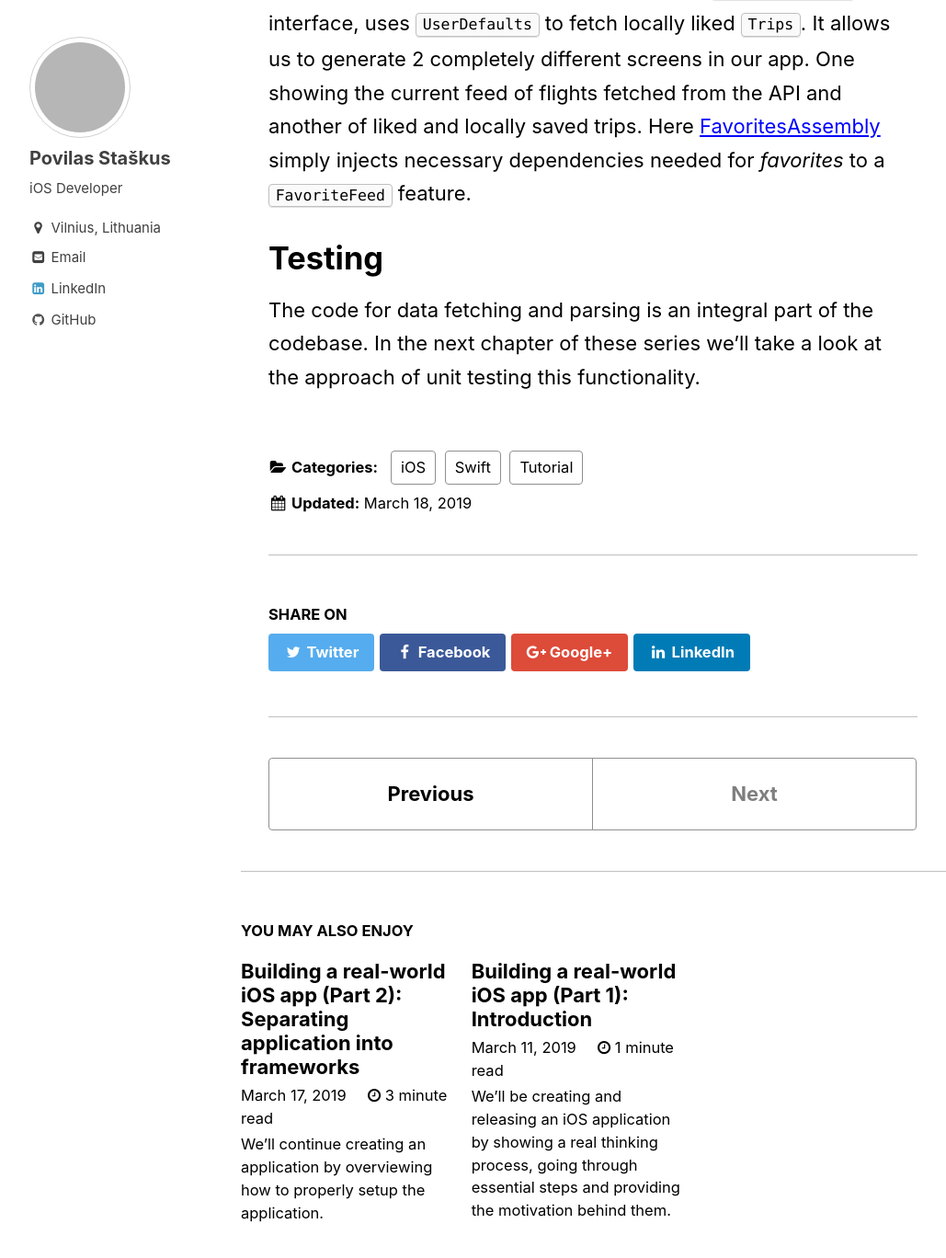
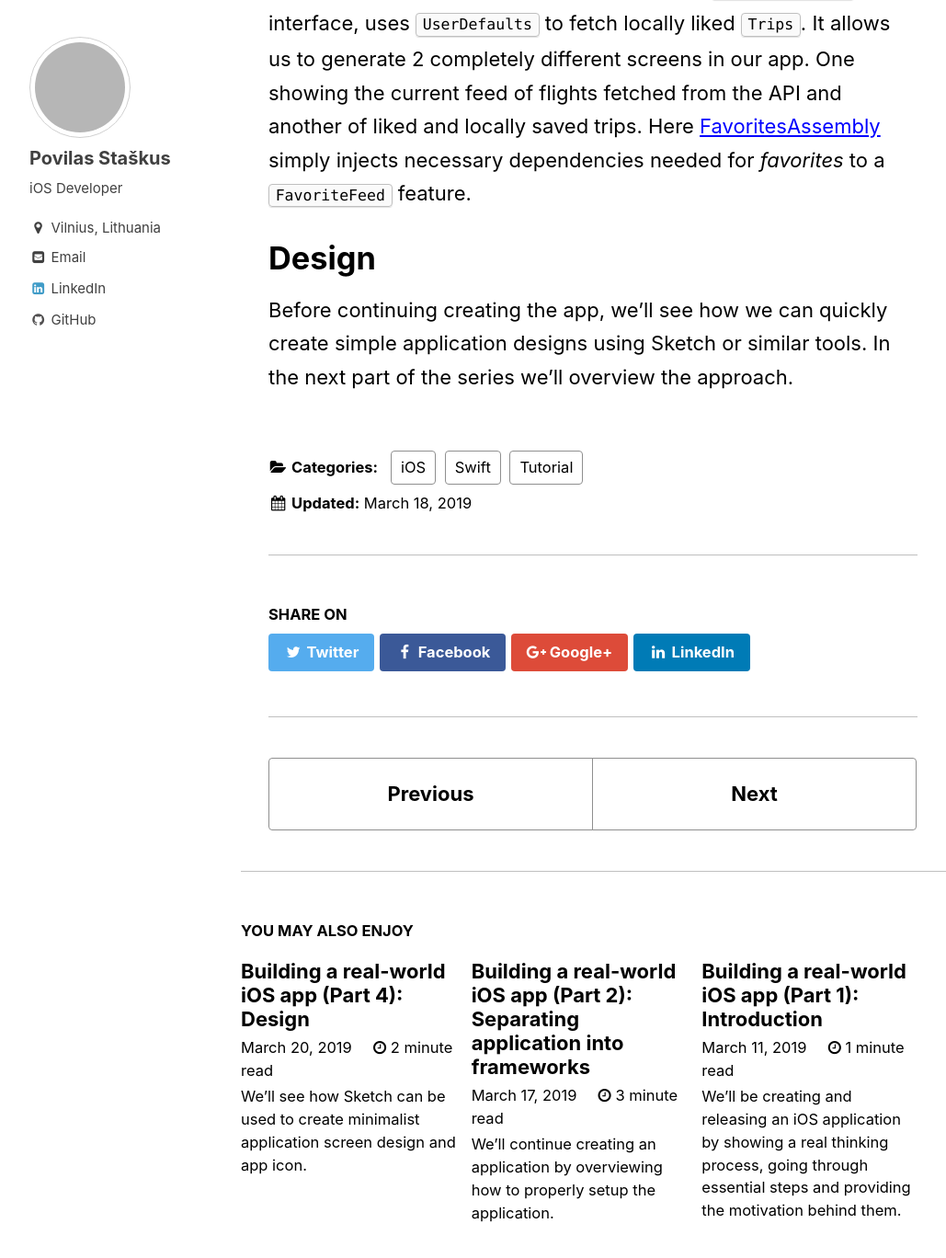
Before and after one commit to staskus/Blog, a Jekyll site: the page built from _posts/2019-03-18-aerogami_series_part_3.md, in a window 1280 px wide and 1400 px high, scrolled down 5710 px. Shown: the top 1368 px of the window at 92% size, without its empty margins (10-1039 px from the left). Built offline with Jekyll 4.4.1, drawn with Linux system fonts in a browser that asks for light colours; some of the changed lines change nothing that is shown; some of the changed text lies outside the part shown; grey boxes are pictures that could not be loaded.

Commit message:
aerogami_part_4

````diff
--- a/_posts/2019-03-18-aerogami_series_part_3.md
+++ b/_posts/2019-03-18-aerogami_series_part_3.md
@@ -1,5 +1,5 @@
 ---
-title: "Building a real-world iOS app (Part 3): Fetching and parsing the data from API"
+title: "Building a real-world iOS app (Part 3): Fetching and parsing data from API"
 date: 2019-03-18
 categories: [Tutorial, iOS, Swift]
 excerpt: In this part of the series we'll be fetching and parsing data from the backend using Alamofire and Codable.
@@ -147,6 +147,6 @@ public protocol TripRepository {
 
 Because our UI framework will only know about this protocol, we will be able to provide different types of implementations. [TripRepository](https://github.com/nitesuit/aerogami-ios/blob/bd558d5962e7d97300213ad6896ff8d1f548a074/TravelDataKit/Repositories/Trip/TripRepository.swift) implementation defined in `TravelDataKit` calls the `API` to fetch data and parses it using `Coadable`. However, [FavoriteTripRepository](https://github.com/nitesuit/aerogami-ios/blob/bd558d5962e7d97300213ad6896ff8d1f548a074/TravelDataKit/Repositories/Trip/FavoriteTripRepository.swift) which also implements `TripRepository` interface, uses `UserDefaults` to fetch locally liked `Trips`. It allows us to generate 2 completely different screens in our app. One showing the current feed of flights fetched from the API and another of liked and locally saved trips. Here [FavoritesAssembly](https://github.com/nitesuit/aerogami-ios/blob/bd558d5962e7d97300213ad6896ff8d1f548a074/TravelFeatureKit/Features/Favorites/FavoritesAssembly.swift) simply injects necessary dependencies needed for _favorites_ to a `FavoriteFeed` feature.
 
-# Testing
+# Design
 
-The code for data fetching and parsing is an integral part of the codebase. In the next chapter of these series we'll take a look at the approach of unit testing this functionality.
+Before continuing creating the app, we'll see how we can quickly create simple application designs using Sketch or similar tools. In the next part of the series we'll overview the approach.
--- /dev/null
+++ b/_posts/2019-03-20-aerogami_series_part_4.md
@@ -0,0 +1,60 @@
+---
+title: "Building a real-world iOS app (Part 4): Design"
+date: 2019-03-20
+categories: [Tutorial, iOS, Swift]
+excerpt: We'll see how Sketch can be used to create minimalist application screen design and app icon.
+---
+
+User experience (UX) and design is an integral part of any application. As a developer, I don't have much knowledge or "feeling" towards good looking designs. Moreover, truly great user experience requires many iterations of development and feedback. In this part we'll see how we can take example from Apple's mobile apps and design guidelines to create a familiar looking application.
+
+# Colors
+
+We'll begin to design by choosing the color palette of our application. One of the best ways to ensure familiarity and simplicity of the app is to have consistent colors throughout the application. I found it a great advice to limit yourself to 1 or 2 colors.
+
+There are a few tools online to generate color palettes so the colors would fit together nicely.
+
+Chosen colors should be put in a common place so it could be easily accessible.
+
+```swift
+struct Theme {
+    static let primary = UIColor(red: 255/255, green: 82/255, blue: 82/255, alpha: 1.0)
+    static let primaryLight = Theme.primary.withAlphaComponent(0.9)
+    static let backgroundColor = UIColor(red: 239/255, green: 239/255, blue: 244/255, alpha: 1.0)
+}
+```
+
+# UI
+
+Apple provides great resources for getting started. [Human Interface Guidelines](https://developer.apple.com/design/human-interface-guidelines/) is a great starting point for understanding the thinking behind Apple's choices as well as their preferences. Users have certain expectations and habits when using any application and it's important not to distract them with an unexpected behavior.
+
+We'll take the inspiration from already existing _AppStore_ app. The main screen of this app has a feed that we want to display in our travel application as well.
+
+<img src="/assets/images/aerogami-tutorial/part4/app_screen_example.png" alt="Frameworks in the Project Navigator" width="300"/>
+
+Apple also provides us with [design resources](https://developer.apple.com/design/resources/) that contain [Sketch](https://www.sketch.com) files with designs of already existing applications. When learning to sketch or design something, I found it really beneficial to have these in front of me.
+
+After tweaking these screens and applying our color palette we can create the first version of our design.
+
+<img src="/assets/images/aerogami-tutorial/part4/app_screen_real.png" alt="Frameworks in the Project Navigator" width="300"/>
+
+It displays the essential information such as _origin_, _destination_, _dates_ and _price_. We can also show images which provide visual information about the destination.
+
+# App Icon
+
+Application icon is also a huge part of first impression of any application. We can use same given [design resources](https://developer.apple.com/design/resources/) that include examples of created app icons.
+
+We can use a little bit of imagination and tweak given icons on Sketch to give it a look of a travel or flight application.
+
+<img src="/assets/images/aerogami-tutorial/part4/app_icon.gif" alt="Frameworks in the Project Navigator" width="300"/>
+
+The resulting icon looks like this.
+
+<img src="/assets/images/aerogami-tutorial/part4/app_icon.png" alt="Frameworks in the Project Navigator" width="300"/>
+
+We can use [makeappicon.com](https://makeappicon.com) to generate all the necessary sizes of the icon so it could be used for different screen sizes as well as on AppStore.
+
+# What's next?
+
+We saw how it's possible to create a clean design of an application without having much knowledge or spending too much time. Especially for small side projects, it's important to concentrate on main functionality and simply use best practices and examples when creating UIs.
+
+In the next part of the series we'll shift our attention back to the development of our application. We'll see the approach for creating new screens and keeping the view and its logic cleanly separated.
````
Also changed, not shown: assets/images/aerogami-tutorial/part4/app_icon.png (added), assets/images/aerogami-tutorial/part4/app_screen_example.png (added), assets/images/aerogami-tutorial/part4/app_screen_real.png (added), 1 other file.
